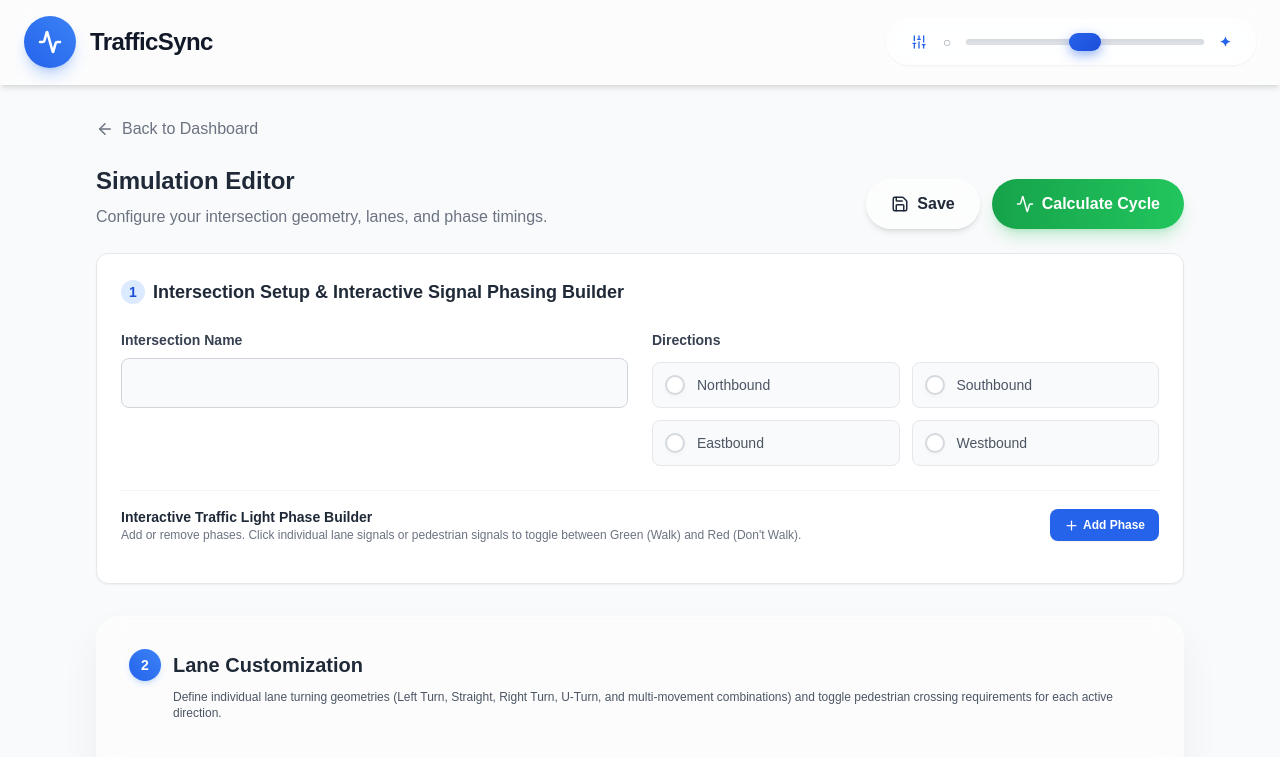
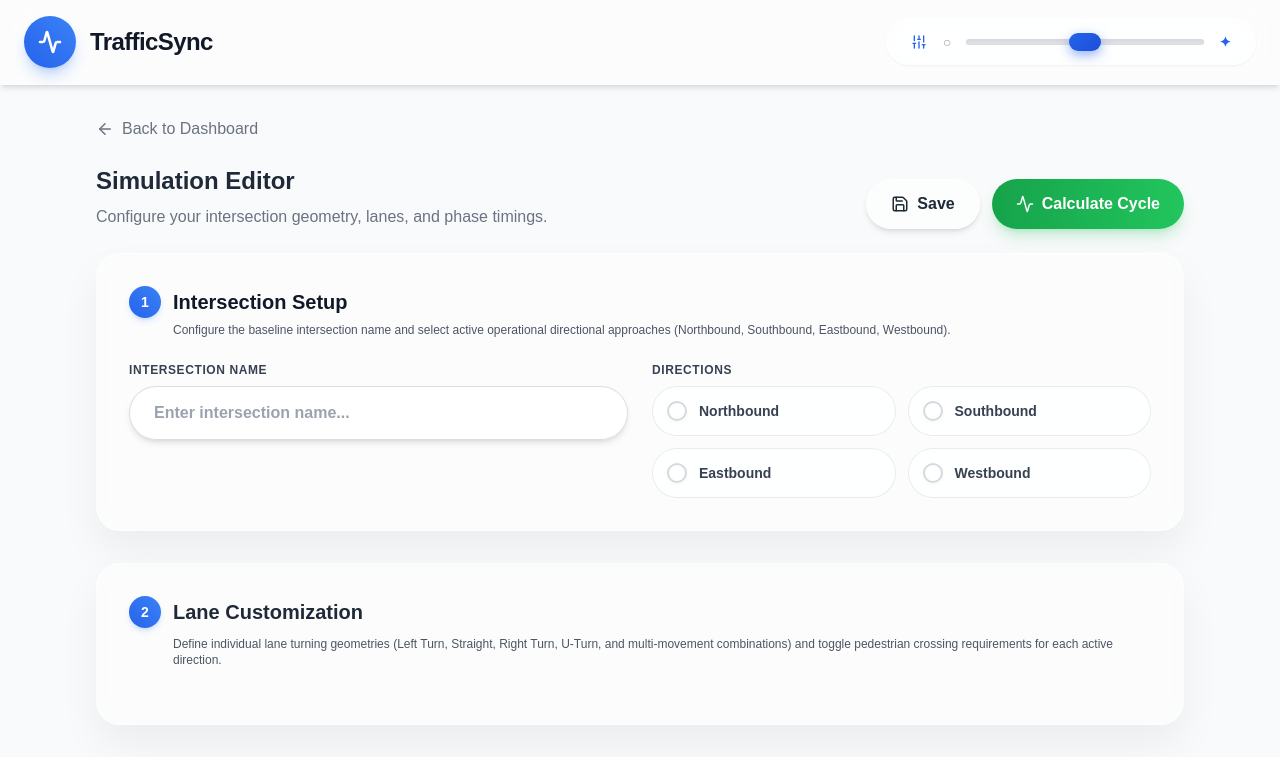
Before and after one commit to danlenoon/TrafficSync, a React (Vite) app in the folder client/: page /editor in a window 1280 px wide. Shown: the top 757 px of the page. Built offline with nearby package versions, Linux system fonts and the light colour scheme.

Commit message:
feat(editor): remove default saved simulations and initialize clean initial state

```diff
--- a/client/src/components/organisms/SetupSection.jsx
+++ b/client/src/components/organisms/SetupSection.jsx
@@ -1,222 +1,69 @@
 import React, { useContext } from 'react';
-import { Plus, Trash2, User } from 'lucide-react';
 import { SimulationContext } from '../../SimulationContext';
 
 export default function SetupSection() {
   const {
     roadName, setRoadName,
     directions, toggleDirection,
-    laneConfigs,
-    pedestrians,
-    phases, addPhase, removePhase, togglePhaseLight
+    glassClarity
   } = useContext(SimulationContext);
 
-  const activeDirections = Object.keys(directions).filter(d => directions[d]);
-
-  const getArrowSymbol = (type) => {
-    switch (type) {
-      case 'Left Turn': return '↰';
-      case 'Right Turn': return '↱';
-      case 'Straight': return '↑';
-      case 'U-Turn': return '↩';
-      case 'Left & Straight': return '↰ ↑';
-      case 'Straight & Right': return '↑ ↱';
-      case 'Left & Right': return '↰ ↱';
-      case 'Left & U-Turn': return '↰ ↩';
-      case 'Straight & U-Turn': return '↑ ↩';
-      case 'Right & U-Turn': return '↱ ↩';
-      case 'Left, Straight, & U-Turn': return '↰ ↑ ↩';
-      case 'U-Turn, Straight, & Right': return '↩ ↑ ↱';
-      default: return '↑';
-    }
+  const glassStyle = {
+    backgroundColor: 'var(--card-bg)',
+    backdropFilter: 'blur(var(--glass-blur))',
+    borderColor: 'var(--glass-border)',
+    boxShadow: `0 20px 40px rgba(0, 0, 0, ${0.03 + glassClarity * 0.05})`,
+    fontFamily: 'Arial, sans-serif'
   };
 
   return (
-    <section className="bg-white p-6 rounded-xl border border-gray-200 shadow-sm space-y-6">
-      <h2 className="text-lg font-bold text-gray-800 flex items-center gap-2">
-        <span className="bg-blue-100 text-blue-700 w-6 h-6 rounded-full flex items-center justify-center text-sm">1</span>
-        Intersection Setup & Interactive Signal Phasing Builder
-      </h2>
+    <section className="border p-8 rounded-3xl shadow-sm space-y-6 transition-all" style={glassStyle}>
+      <div>
+        <h2 className="text-xl font-black text-gray-900 flex items-center gap-3" style={{ fontFamily: 'Arial, sans-serif' }}>
+          <span className="bg-gradient-to-tr from-blue-600 to-blue-500 text-white w-8 h-8 rounded-2xl flex items-center justify-center text-sm shadow-md shadow-blue-500/20">1</span>
+          Intersection Setup
+        </h2>
+        <p className="text-xs text-gray-600 font-medium mt-1 ml-11">Configure the baseline intersection name and select active operational directional approaches (Northbound, Southbound, Eastbound, Westbound).</p>
+      </div>
 
       <div className="grid grid-cols-1 md:grid-cols-2 gap-6">
         <div>
-          <label className="block text-sm font-bold text-gray-700 mb-2">Intersection Name</label>
+          <label className="block text-xs font-extrabold text-gray-700 mb-2 uppercase tracking-wider">Intersection Name</label>
           <input
             type="text"
+            autoComplete="off"
             value={roadName}
             onChange={e => setRoadName(e.target.value)}
-            className="w-full border border-gray-300 rounded-lg p-3 focus:outline-none focus:ring-2 focus:ring-blue-500 focus:border-blue-500 bg-gray-50 text-gray-800 font-medium"
+            placeholder="Enter intersection name..."
+            className="w-full border border-gray-300/80 rounded-full px-6 py-3.5 focus:outline-none focus:ring-2 focus:ring-blue-500 bg-white/90 backdrop-blur-md text-gray-900 font-bold shadow-md transition-all"
+            style={{ fontFamily: 'Arial, sans-serif' }}
           />
         </div>
 
         <div>
-          <label className="block text-sm font-bold text-gray-700 mb-3">Directions</label>
+          <label className="block text-xs font-extrabold text-gray-700 mb-2 uppercase tracking-wider">Directions</label>
           <div className="grid grid-cols-2 gap-3">
             {Object.keys(directions).map(dir => (
-              <label key={dir} className={`flex items-center gap-3 p-3 border rounded-lg cursor-pointer transition-colors ${directions[dir] ? 'border-blue-500 bg-blue-50/50' : 'border-gray-200 bg-gray-50 hover:bg-gray-100'}`}>
+              <label
+                key={dir}
+                className={`flex items-center gap-3 p-3.5 border rounded-full cursor-pointer transition-all duration-300 shadow-2xs hover:scale-[1.02] ${
+                  directions[dir]
+                    ? 'border-blue-500 bg-blue-50/90 backdrop-blur-md text-blue-900 shadow-blue-500/15'
+                    : 'border-gray-200/80 bg-white/70 hover:bg-white/90 text-gray-700'
+                }`}
+              >
                 <input
                   type="checkbox"
                   checked={directions[dir]}
                   onChange={() => toggleDirection(dir)}
-                  className="w-5 h-5 rounded border-gray-300 text-blue-600 focus:ring-blue-500"
+                  className="w-5 h-5 rounded-full border-gray-300 text-blue-600 focus:ring-blue-500 cursor-pointer"
                 />
-                <span className={`font-medium text-sm ${directions[dir] ? 'text-blue-800' : 'text-gray-600'}`}>{dir}</span>
+                <span className="font-bold text-sm" style={{ fontFamily: 'Arial, sans-serif' }}>{dir}</span>
               </label>
             ))}
           </div>
         </div>
       </div>
-
-      {/* Interactive Phase Builder */}
-      <div className="pt-4 border-t border-gray-100 space-y-4">
-        <div className="flex justify-between items-center">
-          <div>
-            <h3 className="font-bold text-gray-800 text-sm">Interactive Traffic Light Phase Builder</h3>
-            <p className="text-xs text-gray-500">Add or remove phases. Click individual lane signals or pedestrian signals to toggle between Green (Walk) and Red (Don't Walk).</p>
-          </div>
-          <button
-            type="button"
-            onClick={addPhase}
-            className="text-xs font-bold bg-blue-600 hover:bg-blue-700 text-white px-3.5 py-2 rounded-lg flex items-center gap-1 shadow-sm transition-colors"
-          >
-            <Plus size={15} /> Add Phase
-          </button>
-        </div>
-
-        <div className="space-y-4">
-          {phases.map((phase, idx) => (
-            <div key={phase.id} className="bg-gray-50/60 border border-gray-200 p-4 rounded-xl shadow-2xs space-y-3">
-              <div className="flex justify-between items-center border-b border-gray-200/60 pb-2.5">
-                <span className="font-bold text-sm text-gray-800 bg-white border border-gray-200 px-3 py-1 rounded-lg shadow-2xs">Phase {idx + 1}</span>
-
-                <button
-                  type="button"
-                  onClick={() => removePhase(phase.id)}
-                  disabled={phases.length <= 1}
-                  className="p-1.5 text-gray-400 hover:text-red-500 disabled:opacity-30 disabled:hover:text-gray-400 transition-colors"
-                  title="Remove Phase"
-                >
-                  <Trash2 size={16} />
-                </button>
-              </div>
-
-              <div className="grid grid-cols-1 lg:grid-cols-2 gap-4">
-                {activeDirections.length === 0 ? (
-                  <p className="text-xs text-gray-400 italic col-span-full py-2">No active directions selected above.</p>
-                ) : (
-                  activeDirections.map(dir => {
-                    const pedKey = `${dir}_pedestrian`;
-                    const isPedGreen = phase.lights[pedKey] === 'green';
-                    const hasPed = pedestrians[dir] === 'Yes';
-                    const lanes = laneConfigs[dir] || [];
-
-                    return (
-                      <div key={dir} className="p-3.5 rounded-xl border bg-white border-gray-200 flex flex-col gap-3 shadow-2xs">
-                        <div className="font-bold text-xs text-gray-800 border-b border-gray-100 pb-1.5 flex justify-between items-center">
-                          <span>{dir} ({dir.charAt(0)})</span>
-                          <span className="text-[10px] text-gray-400 font-normal">{lanes.length} Lane(s)</span>
-                        </div>
-
-                        {/* Individual Lane Signals */}
-                        <div className="grid grid-cols-2 sm:grid-cols-3 gap-2">
-                          {lanes.length === 0 ? (
-                            <p className="text-[11px] text-gray-400 italic col-span-full">No lanes added in Lane Customization.</p>
-                          ) : (
-                            lanes.map(lane => {
-                              const laneKey = `${dir}-${lane.id}`;
-                              // Default phase 1 lanes to green, others to red if unconfigured
-                              const isLaneGreen = phase.lights[laneKey] ? phase.lights[laneKey] === 'green' : (phase.id === 1);
-                              const arrowDisplay = getArrowSymbol(lane.type);
-
-                              return (
-                                <div
-                                  key={lane.id}
-                                  onClick={() => togglePhaseLight(phase.id, laneKey)}
-                                  className={`p-2 rounded-lg border text-center cursor-pointer transition-all select-none flex flex-col items-center justify-between gap-1.5 ${
-                                    isLaneGreen
-                                      ? 'bg-green-50/90 border-green-300 hover:border-green-400'
-                                      : 'bg-red-50/90 border-red-200 hover:border-red-300'
-                                  }`}
-                                  title={`Click to toggle Lane ${lane.id} signal`}
-                                >
-                                  <div className="text-[10px] font-bold text-gray-600">L{lane.id} ({lane.type})</div>
-
-                                  <div className="w-10 bg-gray-900 rounded-xl p-1 flex flex-col items-center gap-1 shadow-inner border border-gray-800">
-                                    <div className={`w-7 h-7 rounded-full flex items-center justify-center font-black text-sm transition-all ${
-                                      !isLaneGreen
-                                        ? 'bg-red-500 text-white shadow-[0_0_8px_rgba(239,68,68,0.9)] scale-105'
-                                        : 'bg-red-950/60 text-red-900/40'
-                                    }`}>
-                                      {arrowDisplay}
-                                    </div>
-
-                                    <div className={`w-7 h-7 rounded-full flex items-center justify-center font-black text-sm transition-all ${
-                                      isLaneGreen
-                                        ? 'bg-green-500 text-white shadow-[0_0_8px_rgba(34,197,94,0.9)] scale-105'
-                                        : 'bg-green-950/60 text-green-900/40'
-                                    }`}>
-                                      {arrowDisplay}
-                                    </div>
-                                  </div>
-
-                                  <div className={`text-[9px] font-bold uppercase tracking-wider ${isLaneGreen ? 'text-green-700' : 'text-red-700'}`}>
-                                    {isLaneGreen ? 'GO' : 'STOP'}
-                                  </div>
-                                </div>
-                              );
-                            })
-                          )}
-                        </div>
-
-                        {/* Pedestrian Signal (Green for Walk, Red for Stop) */}
-                        {hasPed && (
-                          <div
-                            onClick={() => togglePhaseLight(phase.id, pedKey)}
-                            className={`mt-1 p-2 rounded-lg border text-center cursor-pointer transition-all select-none flex items-center justify-between px-3 ${
-                              isPedGreen
-                                ? 'bg-green-50/90 border-green-300 hover:border-green-400'
-                                : 'bg-red-50/90 border-red-200 hover:border-red-300'
-                            }`}
-                            title="Click to toggle pedestrian signal"
-                          >
-                            <div className="flex items-center gap-1.5 text-xs font-bold text-gray-700">
-                              <User size={15} /> Pedestrian Crossing
-                            </div>
-
-                            <div className="flex items-center gap-2">
-                              <div className="w-14 bg-gray-900 rounded-lg p-1 flex items-center justify-center gap-1 shadow-inner border border-gray-800">
-                                <div className={`w-5 h-5 rounded-full flex items-center justify-center transition-all ${
-                                  !isPedGreen
-                                    ? 'bg-red-500 text-white shadow-[0_0_6px_rgba(239,68,68,0.9)]'
-                                    : 'bg-red-950/60 text-red-900/40'
-                                }`}>
-                                  <User size={12} className="stroke-[2.5]" />
-                                </div>
-
-                                <div className={`w-5 h-5 rounded-full flex items-center justify-center transition-all ${
-                                  isPedGreen
-                                    ? 'bg-green-500 text-white shadow-[0_0_6px_rgba(34,197,94,0.9)]'
-                                    : 'bg-green-950/60 text-green-900/40'
-                                }`}>
-                                  <User size={12} className="stroke-[2.5]" />
-                                </div>
-                              </div>
-
-                              <div className={`text-[10px] font-bold uppercase tracking-wider w-12 text-right ${isPedGreen ? 'text-green-700' : 'text-red-700'}`}>
-                                {isPedGreen ? 'WALK' : 'STOP'}
-                              </div>
-                            </div>
-                          </div>
-                        )}
-                      </div>
-                    );
-                  })
-                )}
-              </div>
-            </div>
-          ))}
-        </div>
-      </div>
     </section>
   );
 }
```
